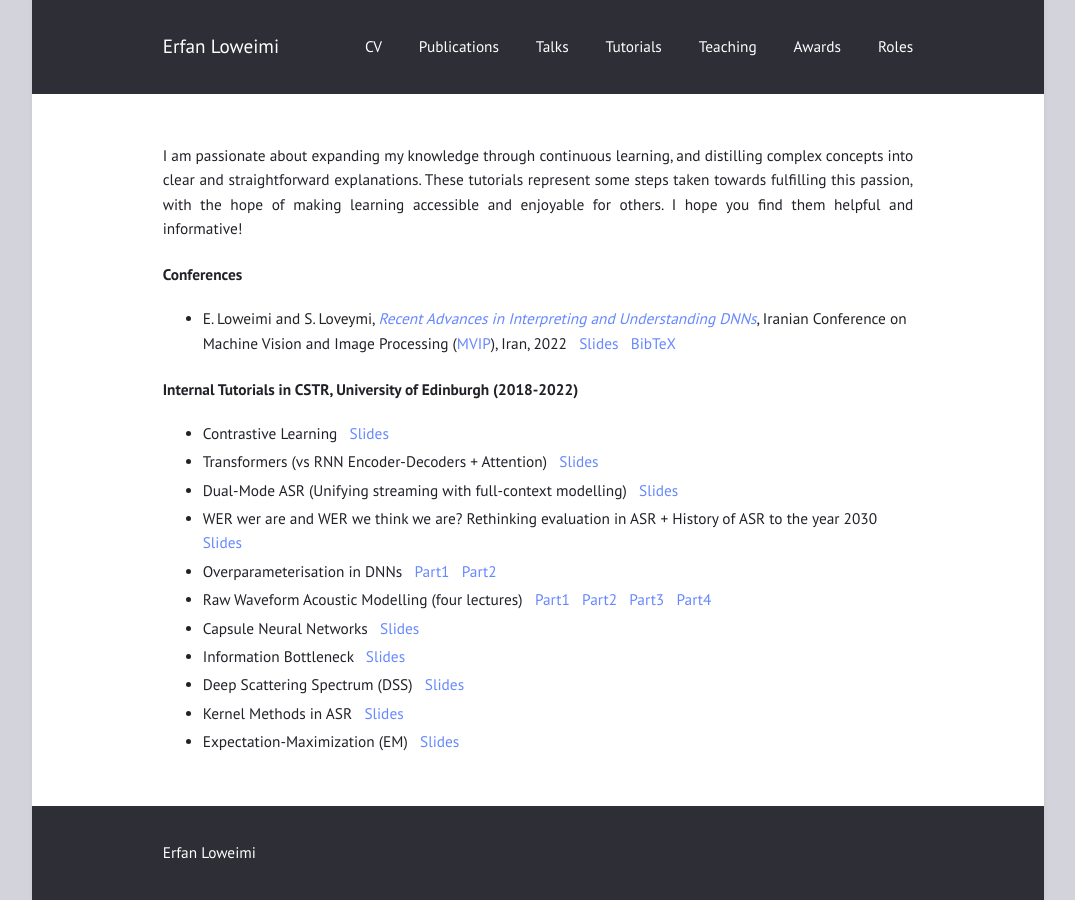
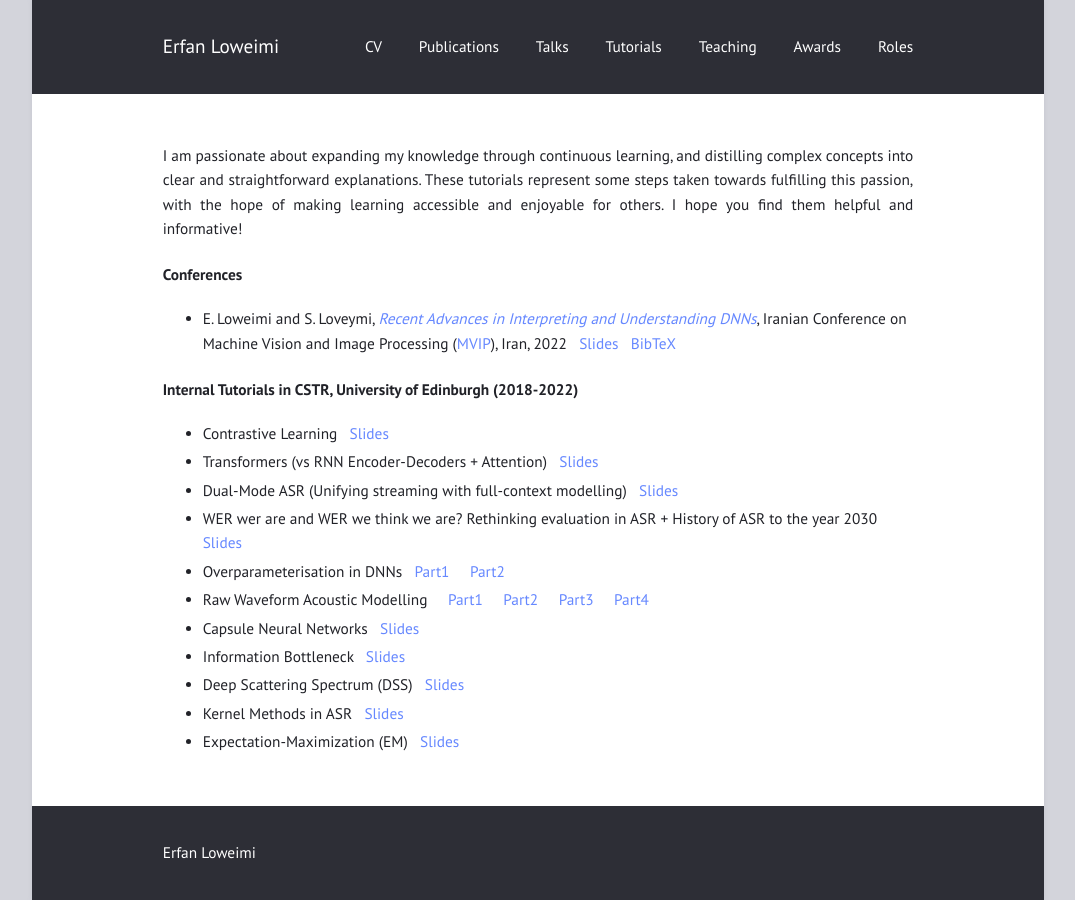
Before and after one commit to eloweimi/eloweimi.github.io, a Jekyll site: the page built from tutorials.md, in a window 1280 px wide. Shown: the whole page, without its empty margins (102-1177 px from the left). Built offline with Jekyll 4.4.1, drawn with Linux system fonts in a browser that asks for light colours.

Commit message:
Update tutorials.md

```diff
--- a/tutorials.md
+++ b/tutorials.md
@@ -13,8 +13,8 @@ I am passionate about expanding my knowledge through continuous learning, and di
   * Transformers (vs RNN Encoder-Decoders + Attention) &nbsp; [Slides](/files/Tutorials/Transformers_ErfanLoweimi.pdf)
   * Dual-Mode ASR (Unifying streaming with full-context modelling) &nbsp; [Slides](/files/Tutorials/DualMode_ASR_ErfanLoweimi.pdf)
   * WER wer are and WER we think we are? Rethinking evaluation in ASR + History of ASR to the year 2030 &nbsp; [Slides](/files/Tutorials/WER_all_ErfanLoweimi.pdf)
-  * Overparameterisation in DNNs &nbsp; [Part1](/files/Tutorials/OverParam1.pdf) &nbsp; [Part2](/files/Tutorials/OverParam2.pdf)
-  * Raw Waveform Acoustic Modelling (four lectures) &nbsp; [Part1](/files/Tutorials/Raw_Part_I.pdf) &nbsp; [Part2](/files/Tutorials/Raw_Part_II.pdf) &nbsp; [Part3](/files/Tutorials/Raw_Part_III.pdf) &nbsp; [Part4](/files/Tutorials/Raw_Part_IV.pdf)
+  * Overparameterisation in DNNs &nbsp; [Part1](/files/Tutorials/OverParam1.pdf) &nbsp; &nbsp; [Part2](/files/Tutorials/OverParam2.pdf)
+  * Raw Waveform Acoustic Modelling &nbsp; &nbsp; [Part1](/files/Tutorials/Raw_Part_I.pdf) &nbsp; &nbsp; [Part2](/files/Tutorials/Raw_Part_II.pdf) &nbsp; &nbsp; [Part3](/files/Tutorials/Raw_Part_III.pdf) &nbsp; &nbsp; [Part4](/files/Tutorials/Raw_Part_IV.pdf)
   * Capsule Neural Networks &nbsp; [Slides](/files/Tutorials/CapsuleNet_ErfanLoweimi.pdf)
   * Information Bottleneck &nbsp; [Slides](/files/Tutorials/InformationBottleneck_ErfanLoweimi.pdf)
   * Deep Scattering Spectrum (DSS) &nbsp; [Slides](/files/Tutorials/DSS_ErfanLoweimi.pdf)
```
